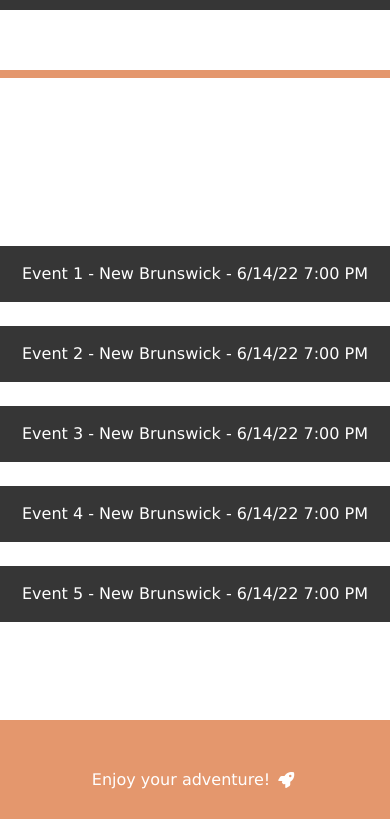
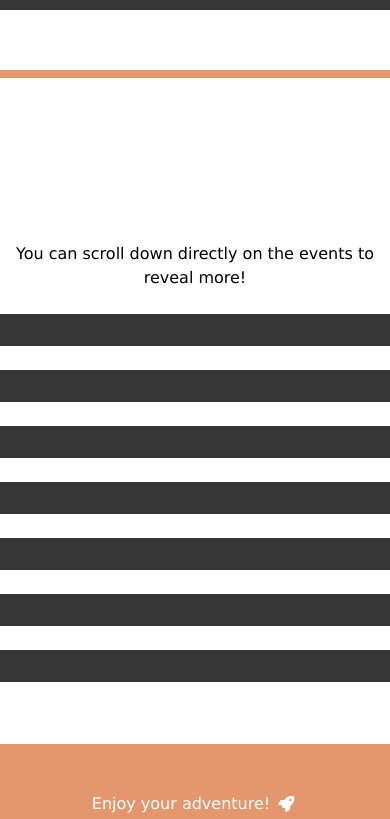
Before and after one commit to jcdoran33/Adventure-Adviser, a plain HTML site: page index.html in a window 390 px wide. Shown: the part 298-1117 px from the top of the page. Drawn offline with nearby package versions, Linux system fonts and the light colour scheme; some packages are replaced by stand-ins of ours.

Commit message:
updated html and css

```diff
--- a/assets/css/style.css
+++ b/assets/css/style.css
@@ -13,6 +13,11 @@ h1 {
     font-size: 5vw;
 }
 
+p {
+    color: black;
+    text-align: center;
+}
+
 form {
     text-align: center;
     color: white;
@@ -21,6 +26,21 @@ form {
 input {
     color: black;
 }
+
+
+    /* Ticket Link */
+a{
+    color: white;
+    border: 1px white solid;
+    padding: 3px;
+    border-radius: 5px;
+}
+
+a:hover {
+    background-color: white;
+    color: black;
+}
+
 
 
 /* Custom Classes & Ids */
@@ -41,24 +61,21 @@ input {
 }
 
 
+/* Added Scroll Bar on Hover */
+#events {
+    margin-top: 20px;
+    max-height: 500px;
+    overflow: hidden;
+}
+
+#events:hover {
+    overflow-y: scroll;
+}
+
+
 /* Footer */
 .footer {
     background-color: #e4976d;
     text-align: center;
     top: 50px;
 }
-
-
-
-
-/* Responsive Layout Styles */
-
-
-/* @media screen and (max-width: 768px) {
-
-    h1 {
-        font-size: 6vw;
-    }
-
-
-} */
--- a/index.html
+++ b/index.html
@@ -28,7 +28,7 @@
         <form>
           <h3>Type in the city you would like to attend an event in!</h3>
           <input type="search" id="location">
-          <input type="submit" value="Submit!">
+          <input type="submit" value="Submit!" id="submit-button">
         </form>
       </div>
     </div>
@@ -47,23 +47,30 @@
 
       <!-- Event list -->
       <div class="column is-5 is-offset-1" id="events">
-        <br><br>
+        <br>
+        <p>You can scroll down directly on the events to reveal more!</p>
+        <br>
         <ul>
           <!-- Text content of list items does not matter, they are placeholders for now-->
-          <li class="has-background-dark p-4 has-text-centered-mobile" id="event-one">Event 1 - New Brunswick - 6/14/22
-            7:00 PM</li>
+          <li class="has-background-dark p-4 has-text-centered-mobile" id="event-one"></li>
           <br>
-          <li class="has-background-dark p-4 has-text-centered-mobile" id="event-two">Event 2 - New Brunswick - 6/14/22
-            7:00 PM</li>
+          <li class="has-background-dark p-4 has-text-centered-mobile" id="event-two"></li>
           <br>
-          <li class="has-background-dark p-4 has-text-centered-mobile" id="event-three">Event 3 - New Brunswick -
-            6/14/22 7:00 PM</li>
+          <li class="has-background-dark p-4 has-text-centered-mobile" id="event-three"></li>
           <br>
-          <li class="has-background-dark p-4 has-text-centered-mobile" id="event-four">Event 4 - New Brunswick - 6/14/22
-            7:00 PM</li>
+          <li class="has-background-dark p-4 has-text-centered-mobile" id="event-four"></li>
           <br>
-          <li class="has-background-dark p-4 has-text-centered-mobile" id="event-five">Event 5 - New Brunswick - 6/14/22
-            7:00 PM</li>
+          <li class="has-background-dark p-4 has-text-centered-mobile" id="event-five"></li>
+          <br>
+          <li class="has-background-dark p-4 has-text-centered-mobile" id="event-six"></li>
+          <br>
+          <li class="has-background-dark p-4 has-text-centered-mobile" id="event-seven"></li>
+          <br>
+          <li class="has-background-dark p-4 has-text-centered-mobile" id="event-eight"></li>
+          <br>
+          <li class="has-background-dark p-4 has-text-centered-mobile" id="event-nine"></li>
+          <br>
+          <li class="has-background-dark p-4 has-text-centered-mobile" id="event-ten"></li>
         </ul>
         <br><br>
       </div>
```
